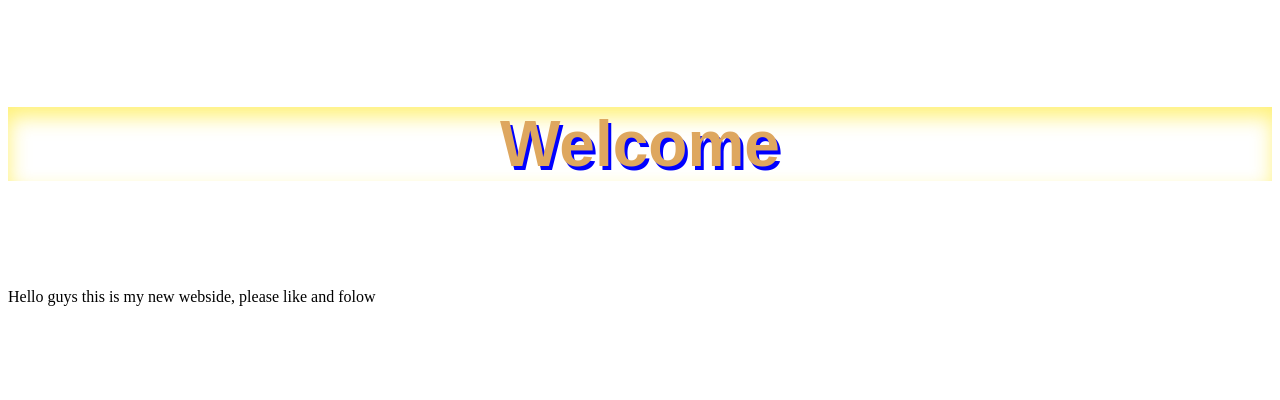
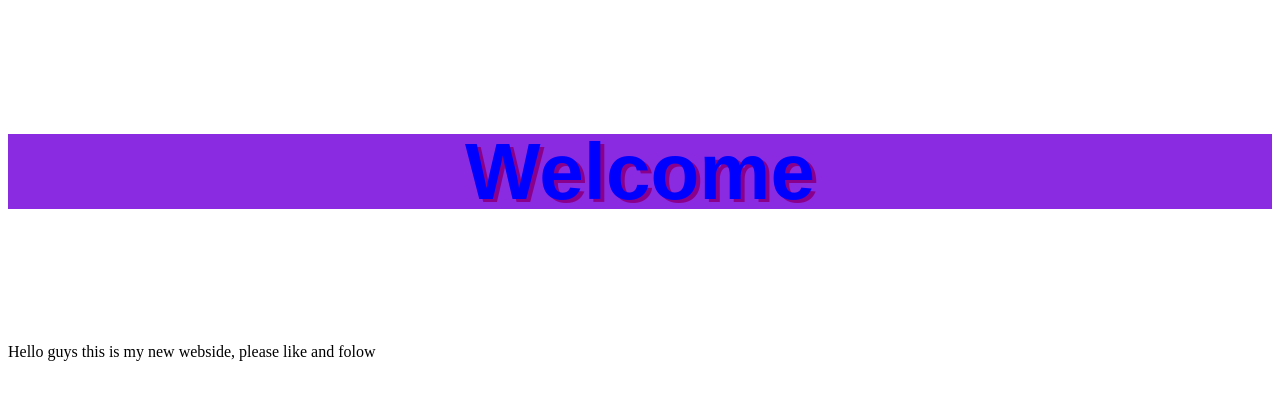
Before and after one commit to AlexisPrograming/project-for-Github, a plain HTML site: page index.html in a window 1280 px wide. Drawn offline with Linux system fonts and the light colour scheme.

Commit message:
Update styles for paragraph with ID p1 to enhance color, background, and text shadow effects

```diff
--- a/style.css
+++ b/style.css
@@ -1,12 +1,15 @@
 #p1{
-    color: rgb(222, 167, 95);
+    color: blue;
+    background-color: blueviolet;
+    line-height: 2cm;
+
+}
+#p1{
     text-align: center;
-    text-shadow: 3px 4px blue;
-    font-size: 4rem;
     font-family: fantasy;
-    box-shadow: inset 1px 10px 20px rgba(255, 231, 19, 0.575);
+    font-size: 5rem;
+    text-shadow: 4px 3px darkmagenta;
 }
-
 /*primera parte*/
 
 dody{
```
